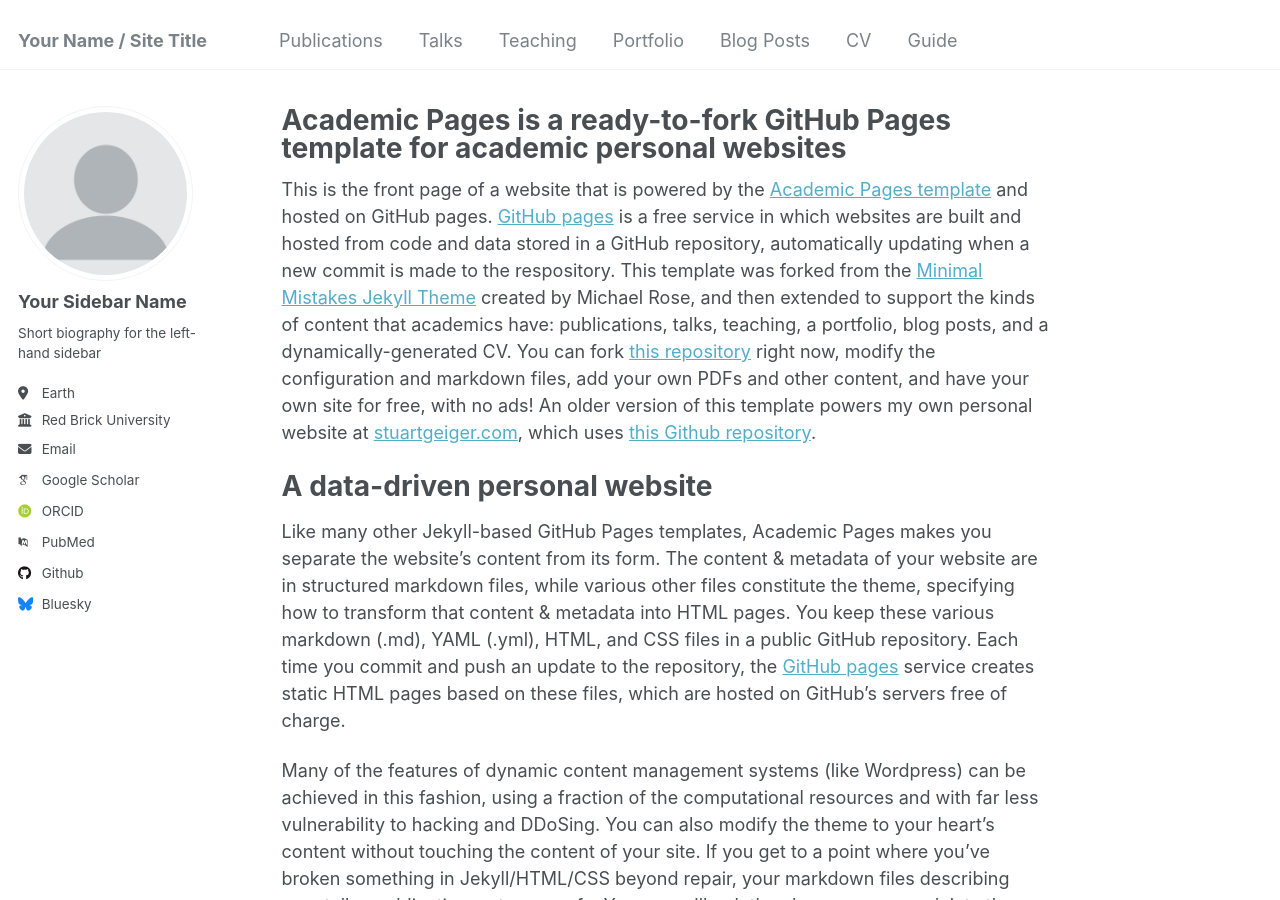
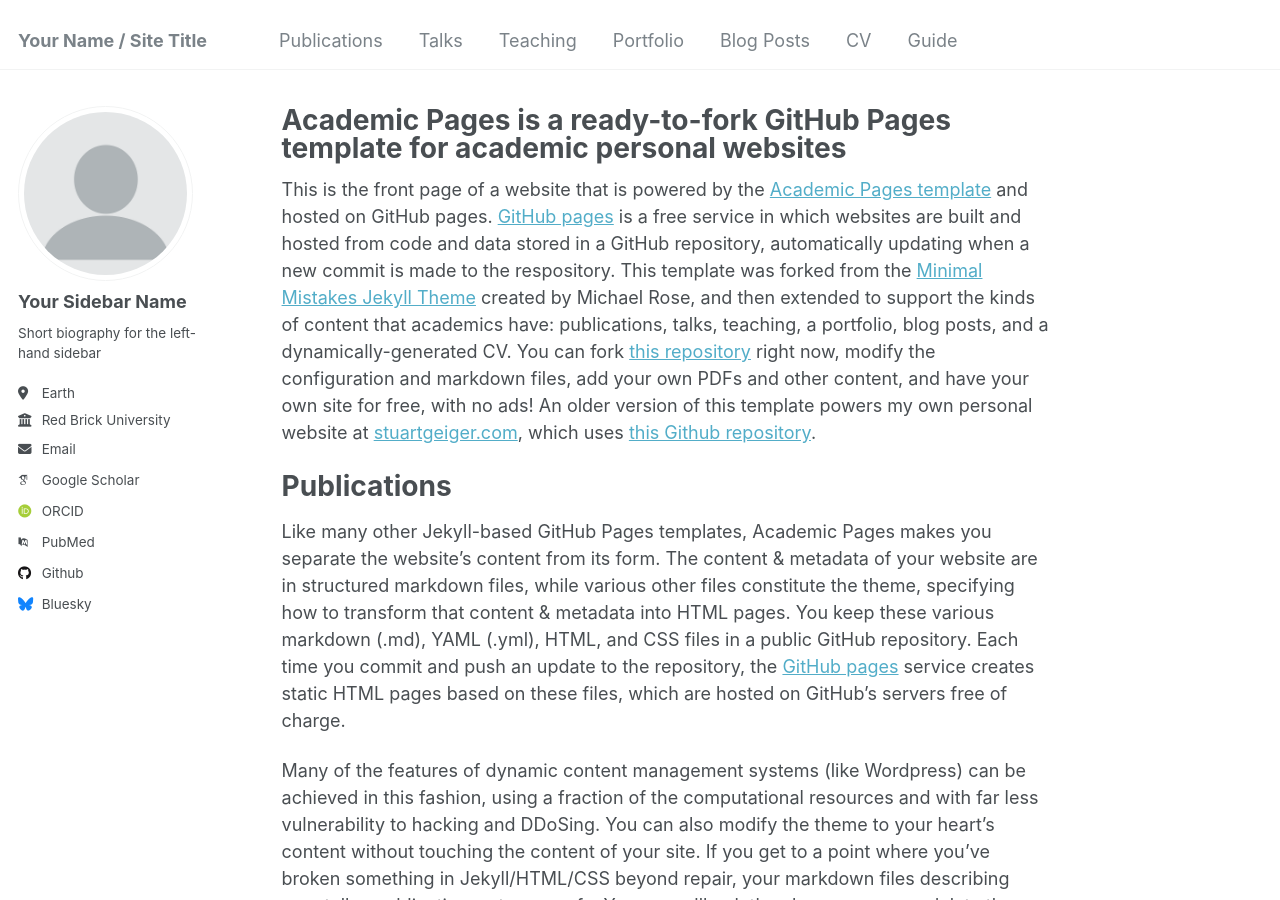
Before and after one commit to bryansgue/bryansgue.github.io, a Jekyll site: the page built from _pages/about.md, in a window 1280 px wide and 900 px high. Built offline with Jekyll 4.4.1, drawn with Linux system fonts in a browser that asks for light colours; some web fonts are replaced.

Commit message:
Update about.md

```diff
--- a/_pages/about.md
+++ b/_pages/about.md
@@ -9,7 +9,7 @@ redirect_from:
 
 This is the front page of a website that is powered by the [Academic Pages template](https://github.com/academicpages/academicpages.github.io) and hosted on GitHub pages. [GitHub pages](https://pages.github.com) is a free service in which websites are built and hosted from code and data stored in a GitHub repository, automatically updating when a new commit is made to the respository. This template was forked from the [Minimal Mistakes Jekyll Theme](https://mmistakes.github.io/minimal-mistakes/) created by Michael Rose, and then extended to support the kinds of content that academics have: publications, talks, teaching, a portfolio, blog posts, and a dynamically-generated CV. You can fork [this repository](https://github.com/academicpages/academicpages.github.io) right now, modify the configuration and markdown files, add your own PDFs and other content, and have your own site for free, with no ads! An older version of this template powers my own personal website at [stuartgeiger.com](http://stuartgeiger.com), which uses [this Github repository](https://github.com/staeiou/staeiou.github.io).
 
-A data-driven personal website
+Publications
 ======
 Like many other Jekyll-based GitHub Pages templates, Academic Pages makes you separate the website's content from its form. The content & metadata of your website are in structured markdown files, while various other files constitute the theme, specifying how to transform that content & metadata into HTML pages. You keep these various markdown (.md), YAML (.yml), HTML, and CSS files in a public GitHub repository. Each time you commit and push an update to the repository, the [GitHub pages](https://pages.github.com/) service creates static HTML pages based on these files, which are hosted on GitHub's servers free of charge.
 
```
